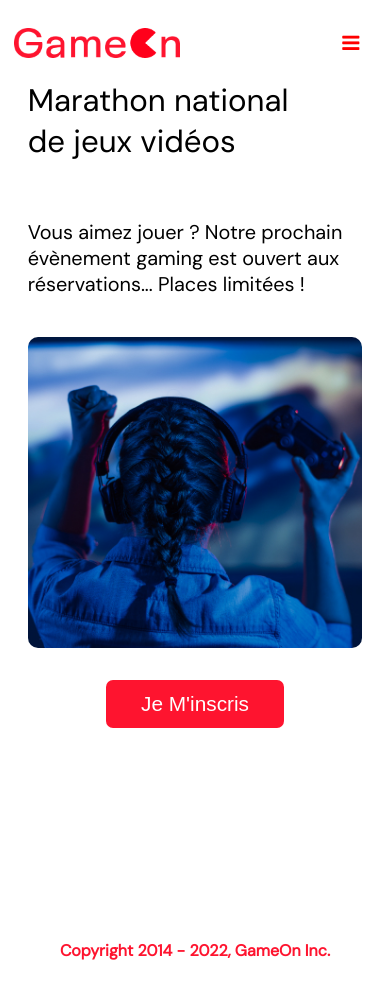
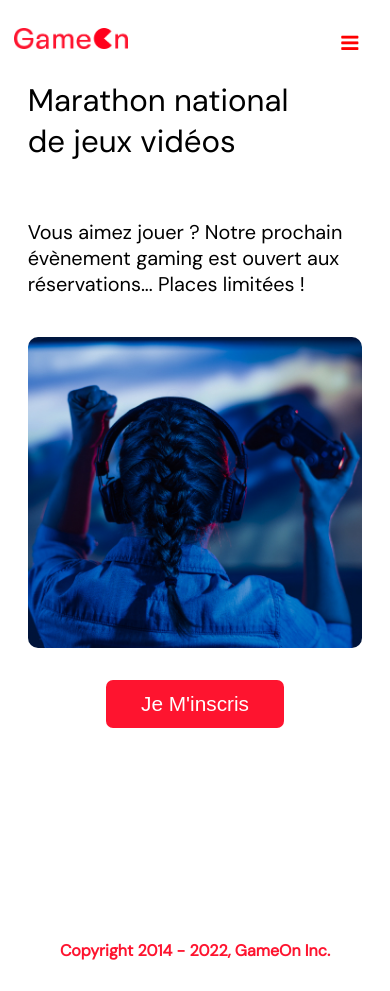
Before and after one commit to jb-webdev/Projet_4_GameOne, a plain HTML site: page index.html in a window 390 px wide. Drawn offline with Linux system fonts and the light colour scheme.

Commit message:
retouch css

```diff
--- a/css/modal.css
+++ b/css/modal.css
@@ -66,7 +66,6 @@ img {
 
 .main-navbar {
     float: right;
-    /*on passe le menu au dessus*/
     position: relative;
     z-index: 10;
 }
@@ -74,6 +73,7 @@ img {
     margin: 3.5%;
     background-attachment: fixed;
     height: 50px;
+
 
 }
 .topnav a {
@@ -122,64 +122,61 @@ img {
 }
 */
 @media screen and (max-width: 1200px) {
+    .header-logo {
+        min-height: 100%;
+        display: flex;
+        justify-content: center;
+
+    }
+    .main-navbar{
+        display: flex;
+        flex-direction: column;
+        max-width: 60%;
+    }
     .topnav a {
         display: none;
     }
-
     .topnav a.icon {
         float: right;
         display: block;
-
-    }
-    .topnav .first-navlink{
-        margin-top: 60px;
+        width: 43px;
+        align-self: flex-end;
     }
     .topnav .clickLink {
         background-color: var(--bg-red-primary-transparent);
     }
-
     .topnav.responsive {
         position: relative;
     }
-
-
     .topnav.responsive .icon {
-        position: absolute;
+        position: relative;
         right: 0;
         top: 0;
         z-index: 1;
     }
-
     .topnav.responsive a {
         float: none;
         display: block;
         text-align: left;
     }
-    .main-navbar {
-        margin-bottom: 50px;
+}
+@media screen and (max-width: 590px){
+    .header-logo img{
+        width: 200px;
     }
 }
-
 @media screen and (max-width: 540px) {
-    .header-logo {
-        height: 58px;
-        display: flex;
-        justify-content: center;
-    }
-    .topnav a.icon {
-        float: right;
-        display: block;
-    }
 
     .header-logo img {
         margin: 0;
-        width: auto;
-        height : clamp(25px, 40px, 30px);
+        width: 145px;
     }
-    .topnav .first-navlink{
-        margin-top: 50px;
+}
+@media screen and (max-width: 400px) {
+
+    .header-logo img {
+        width: 130px;
     }
-
 }
 
 main {
@@ -212,7 +209,6 @@ main {
 .modal-btn:hover {
     background: var(--bg-blue-primary);
 }
-
 /*=========================================================*/
 /*=========================================================*/
 @-webkit-keyframes modalopen {
--- a/index.html
+++ b/index.html
@@ -24,14 +24,14 @@
     </div>
 
     <div class="main-navbar">
+      <a href="javascript:void(0);" class="icon clickOpen">
+        <i class="fa fa-bars"></i>
+      </a>
       <a href="./index.html" class="active clickLink first-navlink"><span>Accueil</span></a>
       <a href="./index.html" class="clickLink"><span>Détails de l'évènement</span></a>
       <a href="./index.html" class="clickLink"><span>À propos</span></a>
       <a href="./index.html" class="clickLink"><span>Contact</span></a>
       <a href="./index.html" class="clickLink"><span>Évènements passés</span></a>
-      <a href="javascript:void(0);" class="icon clickOpen">
-        <i class="fa fa-bars"></i>
-      </a>
     </div>
   </div>
 
```
